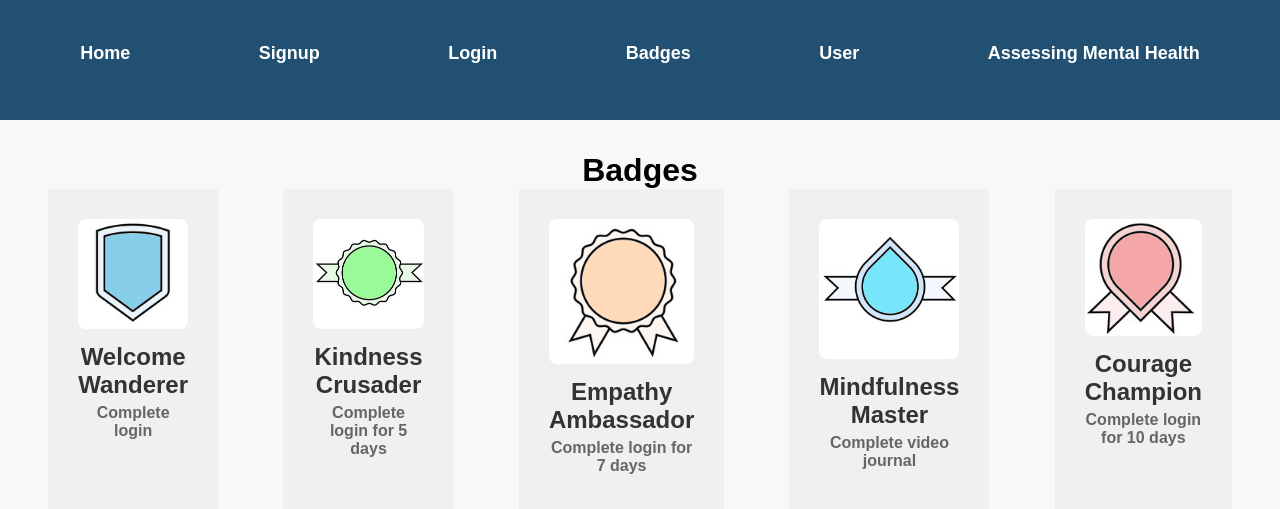
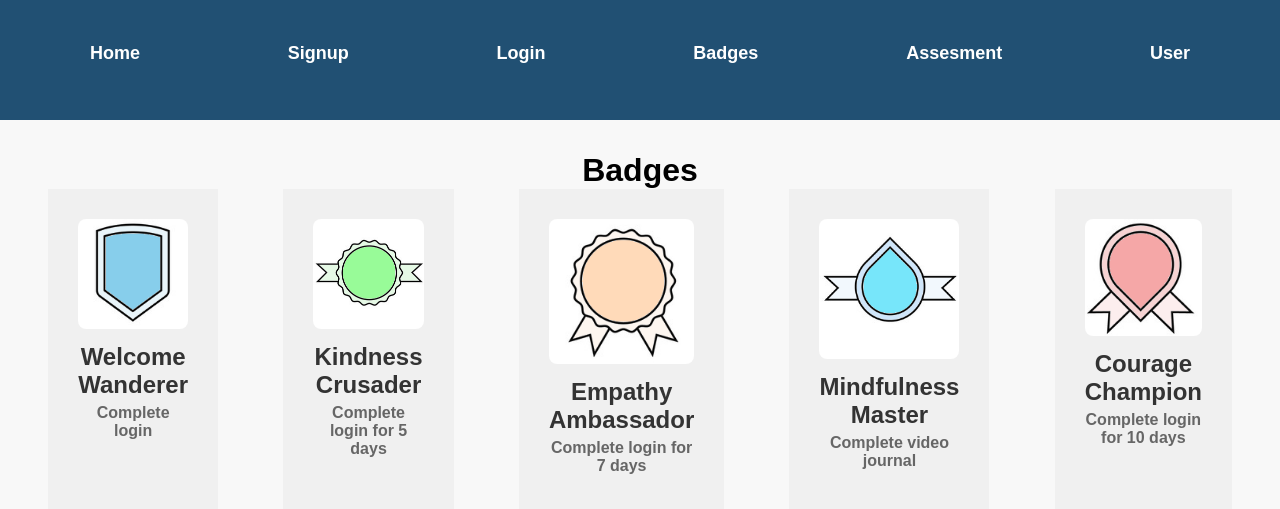
Before and after one commit to Ansumanbhujabal/MindFlow_SIH, a Flask app: page /badges in a window 1280 px wide. Shown: the top 509 px of the page. Run offline with Flask 3, Linux system fonts and the light colour scheme; parts of the project's set-up code (start-up, migrations or seed data) failed here and were passed over.

Commit message:
Updated fix

```diff
--- a/app.py
+++ b/app.py
@@ -171,7 +171,7 @@ def mental_health():
         #     print(f"\nPrediction: {prediction}")
         #     print(f"Suicide Risk: {suicide_risk}")
         result_dict = {
-            "Name": get_user_info.name,
+            "Name": get_user_info.__name__,
             "MentalStatePrediction": "Neutral" if prediction == 0 else ("Sad" if prediction == 1 else "Happy"),
             "SuicideRiskAssessment": "Not Applicable" if prediction != 1 else suicide_risk
         }
@@ -183,7 +183,7 @@ def mental_health():
         with open('result.json', 'w') as json_file:
             json.dump(result_dict, json_file)
 
-    return render_template('mental_health.html')
+    return render_template('user.html')
 
 @app.route("/badges", methods=['GET'])
 def badges():
--- a/result.json
+++ b/result.json
@@ -1 +1 @@
-{"Name": "get_user_info", "MentalStatePrediction": "Sad", "SuicideRiskAssessment": "Normal Risk"}
+{"Name": "get_user_info", "MentalStatePrediction": "Happy", "SuicideRiskAssessment": "Not Applicable"}
--- a/templates/base.html
+++ b/templates/base.html
@@ -1,14 +1,18 @@
 <!DOCTYPE html>
 <html lang="en">
-
   <head>
     <meta charset="UTF-8" />
     <meta http-equiv="X-UA-Compatible" content="IE=edge" />
     <meta name="viewport" content="width=device-width, initial-scale=1.0" />
     <title>{% block title %}User Input Form{% endblock %}</title>
     <!-- Link to the external CSS file -->
-  <link rel="stylesheet" type="text/css" rel="stylesheet" type="text/css" href="/static/base.css" />
-
+    <link
+      rel="stylesheet"
+      type="text/css"
+      rel="stylesheet"
+      type="text/css"
+      href="/static/base.css"
+    />
 
     <!-- Your inline CSS styles  -->
   </head>
@@ -19,8 +23,10 @@
         <li><a href="{{ url_for('signup') }}">Signup</a></li>
         <li><a href="{{ url_for('login') }}">Login</a></li>
         <li><a href="{{ url_for('badges') }}">Badges</a></li>
+        <li>
+          <a href="{{ url_for('mental_health') }}">Assesment</a>
+        </li>
         <li><a href="{{ url_for('user') }}">User</a></li>
-        <li><a href="{{ url_for('mental_health') }}">Assessing Mental Health</a></li>
       </ul>
     </nav>
     <div class="content">{% block content %}{% endblock %}</div>
```
Lines whose indentation alone changed are shown as unchanged.
